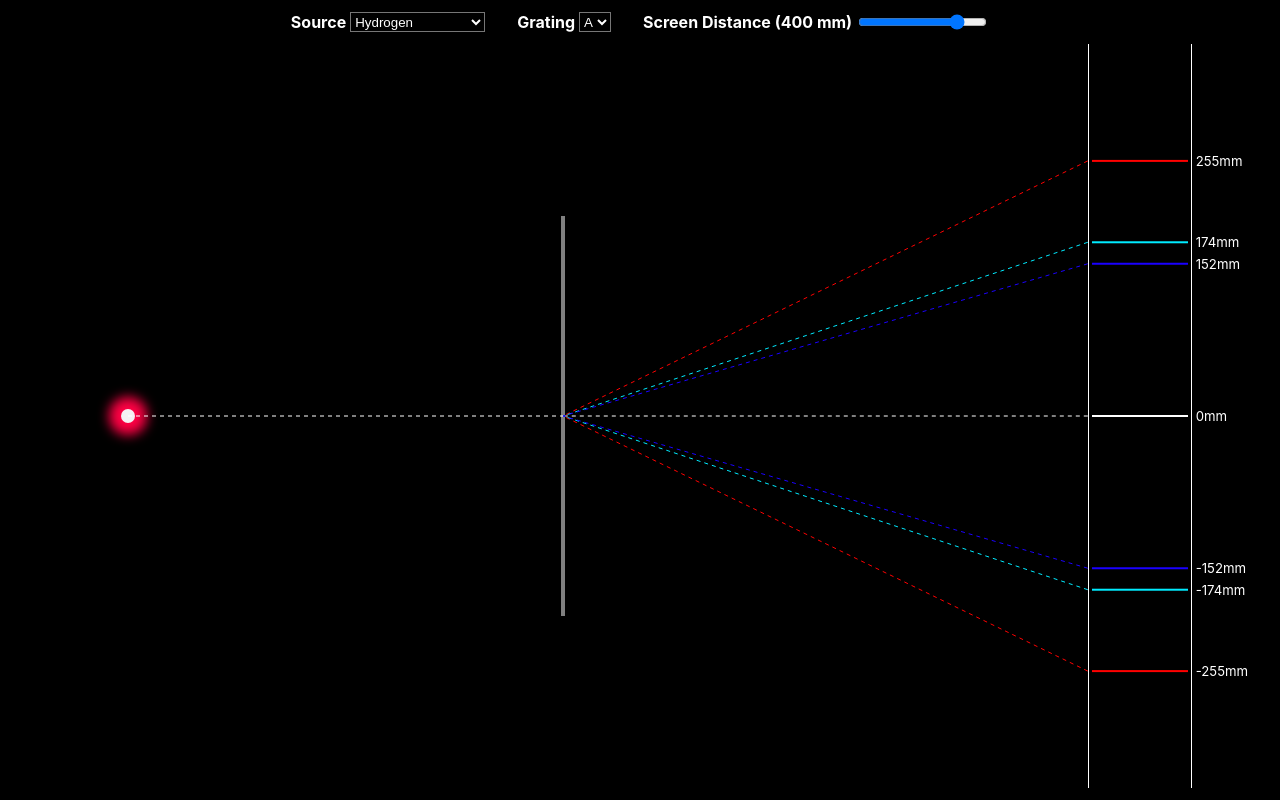
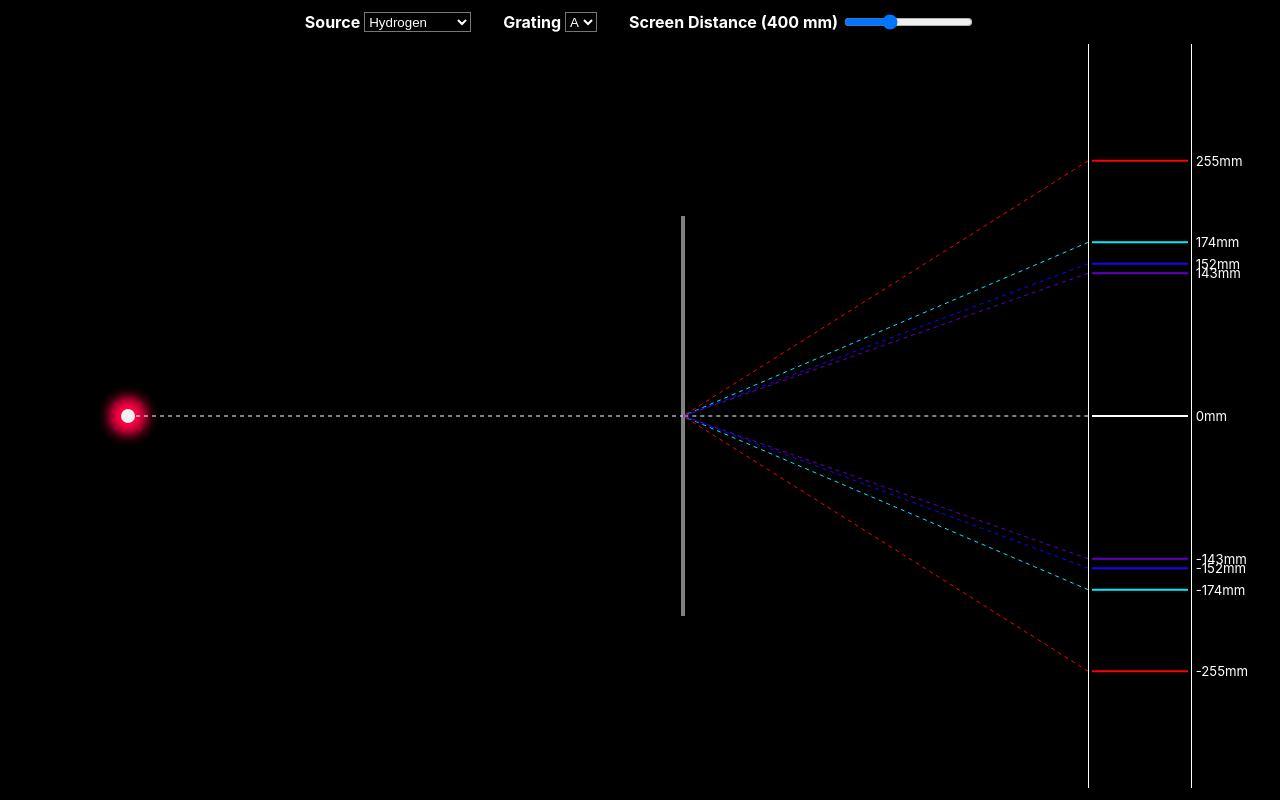
Before and after one commit to ordinest/physics, a React (Create React App) app: page / in a window 1280 px wide. Built offline with nearby package versions, Linux system fonts and the light colour scheme.

Commit message:
Added many sources

```diff
--- a/src/Components/SpectralLab/index.js
+++ b/src/Components/SpectralLab/index.js
@@ -1,20 +1,20 @@
 import React, { useState } from 'react'
 import Toolbar from 'Components/Toolbar'
 import Workbench from 'Components/Workbench'
-import elements from 'Data/elements.json'
+import sources from 'Data/sources.json'
 import gratings from 'Data/gratings.json'
 
 const SpectralLab = () => {
-    const [source, setSource] = useState(elements.hydrogen)
+    const [source, setSource] = useState(sources.hydrogen)
     const [grating, setGrating] = useState(gratings[0])
     const [screenDistance, setScreenDistance] = useState(400)   // Represents millimeters
-    const screenRange = [200, 450]      // Min and max values for screen distance
+    const screenRange = [200, 800]      // Min and max values for screen distance
     const toolbarHeight = '40'         // In pixels
 
     return (
         <div>
             <Toolbar
-                sources={elements}
+                sources={sources}
                 height={`${toolbarHeight}px`}
                 onChangeSource={newSource => setSource(newSource)}
                 gratings={gratings}
--- a/src/Components/Workbench/Screen.js
+++ b/src/Components/Workbench/Screen.js
@@ -29,7 +29,6 @@ const Screen = props => {
     }
 
     const SpectralLine = ({ color, height }) => {
-
         return (
             <div style={{
                 position: 'absolute',
@@ -51,7 +50,7 @@ const Screen = props => {
                 />
                 <div style={{
                     color: "white",
-                    fontSize: '0.825rem'
+                    fontSize: '0.825rem',
                 }}>{Math.round(height)}mm</div>
             </div>
         )
--- a/src/Components/Workbench/index.js
+++ b/src/Components/Workbench/index.js
@@ -21,6 +21,7 @@ const Workbench = ({
         position: 'absolute',
         height: `${height}px`,
         width: '100%',
+        overflow: 'hidden',
     }
 
     return (
--- a/src/Data/elements.json
+++ /dev/null
@@ -1,37 +0,0 @@
-{
-    "hydrogen": {
-        "name": "Hydrogen",
-        "sourceColor": "rgb(244,241,243)",
-        "sourceBorder": "rgb(255,53,137)",
-        "sourceGlow": "rgb(255,0,68)",
-        "lines": [656, 486, 434]
-    },
-    "helium": {
-        "name": "Mystery Element A",
-        "sourceColor": "rgb(255,255,255)",
-        "sourceBorder": "rgb(251,173,99)",
-        "sourceGlow": "rgb(255,54,10)",
-        "lines": [668, 588, 502, 447]
-    },
-    "mercury": {
-        "name": "Mystery Element B",
-        "sourceColor": "rgb(255,252,252)",
-        "sourceBorder": "rgb(5,216,255)",
-        "sourceGlow": "rgb(104,175,221)",
-        "lines": [577,546,436]
-    },
-    "sodium": {
-        "name": "Mystery Element C",
-        "sourceColor": "rgb(229,255,0)",
-        "sourceBorder": "rgb(299,255,0)",
-        "sourceGlow": "rgb(299,255,0)",
-        "lines": [588]
-    },
-    "carbon": {
-        "name": "Mystery Element D",
-        "sourceColor": "rgb(239,251,255)",
-        "sourceBorder": "rgb(69,125,166)",
-        "sourceGlow": "rgb(21,138,255)",
-        "lines": [392, 427, 514, 538, 590, 601, 658, 723 ]
-    }
-}
--- a/src/Data/gratings.json
+++ b/src/Data/gratings.json
@@ -5,7 +5,7 @@
     },
     "1": {
         "name": "B",
-        "period": 1440
+        "period": 1550
     },
     "2": {
         "name": "C",
--- /dev/null
+++ b/src/Data/sources.json
@@ -0,0 +1,58 @@
+{
+    "hydrogen": {
+        "name": "Hydrogen",
+        "sourceColor": "rgb(244,241,243)",
+        "sourceBorder": "rgb(255,53,137)",
+        "sourceGlow": "rgb(255,0,68)",
+        "lines": [656.3, 486.1, 434.0, 410.2]
+    },
+    "calcium": {
+        "name": "Calcium",
+        "sourceColor": "rgb(255,255,255)",
+        "sourceBorder": "rgb(251,173,99)",
+        "sourceGlow": "rgb(255,54,10)",
+        "lines": [430.8, 396.8, 393.4]
+    },
+    "mercury": {
+        "name": "Mercury",
+        "sourceColor": "rgb(255,252,252)",
+        "sourceBorder": "rgb(5,216,255)",
+        "sourceGlow": "rgb(104,175,221)",
+        "lines": [577.0,546.1,435.8]
+    },
+    "sodium": {
+        "name": "Sodium",
+        "sourceColor": "rgb(245,255,245)",
+        "sourceBorder": "rgb(299,255,0)",
+        "sourceGlow": "rgb(299,255,0)",
+        "lines": [589.3]
+    },
+    "mystery alpha": {
+        "name": "Mystery Alpha",
+        "sourceColor": "rgb(244,241,243)",
+        "sourceBorder": "rgb(255,53,137)",
+        "sourceGlow": "rgb(255,0,68)",
+        "lines": [656.3, 486.1, 434.0, 410.2]
+    },
+    "mystery beta": {
+        "name": "Mystery Beta",
+        "sourceColor": "rgb(255,252,252)",
+        "sourceBorder": "rgb(5,216,255)",
+        "sourceGlow": "rgb(104,175,221)",
+        "lines": [577.0,546.1,435.8]
+    },
+    "H,Ca": {
+        "name": "Mix 1",
+        "sourceColor": "rgb(253,248,248)",
+        "sourceBorder": "rgb(200,200,200)",
+        "sourceGlow": "rgb(242,100,80)",
+        "lines": [656.3, 486.1, 434.0, 410.2, 430.8, 396.8, 393.4]
+    },
+    "H,Mg": {
+        "name": "Mix 2",
+        "sourceColor": "rgb(253,248,248)",
+        "sourceBorder": "rgb(200,200,200)",
+        "sourceGlow": "rgb(242,100,80)",
+        "lines": [656.3, 486.1, 434.0, 410.2, 577.0,546.1,435.8]
+    }
+}
```
Also changed, not shown: 1 other file (tests, documents, lock files or other folders).
